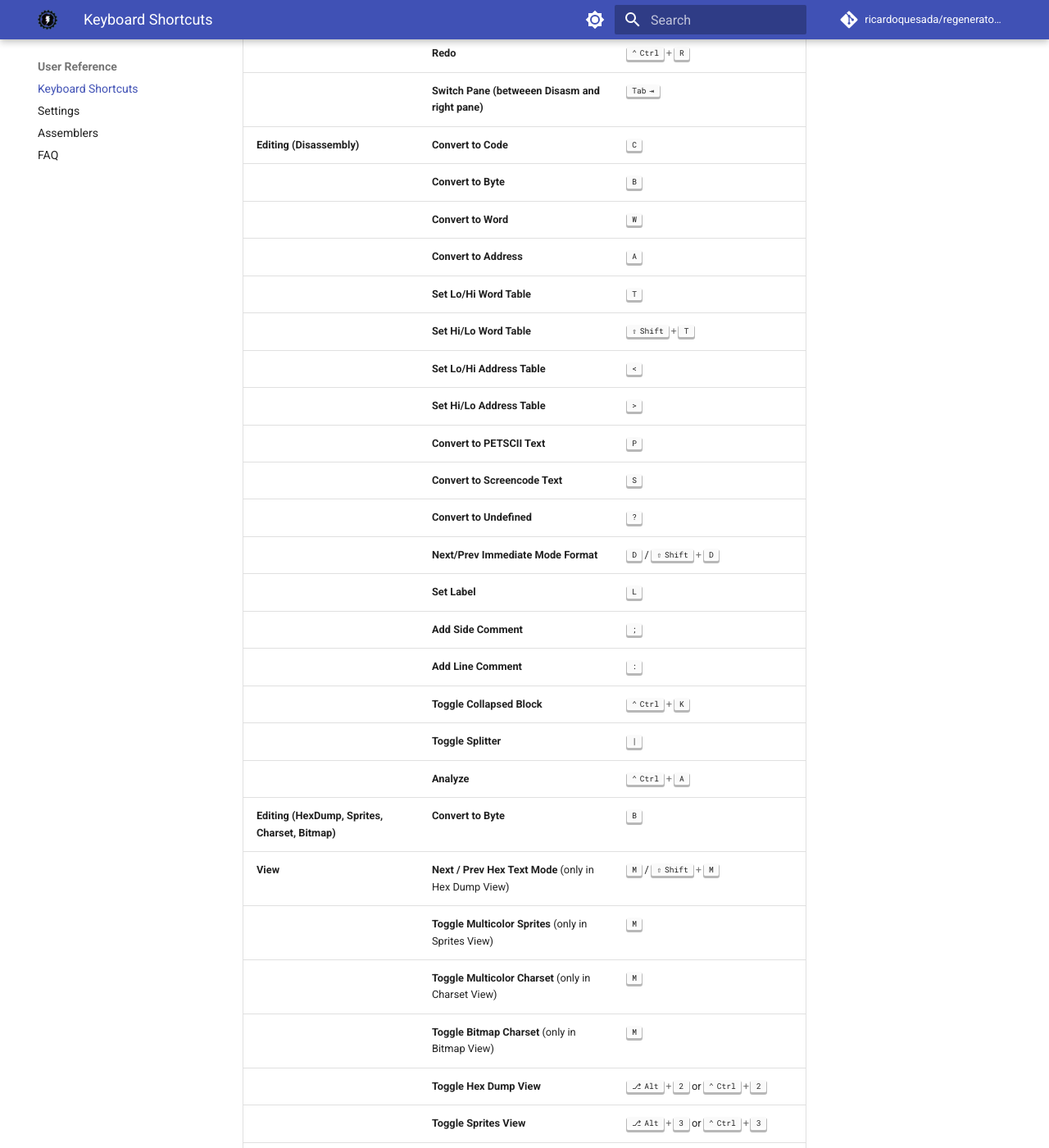
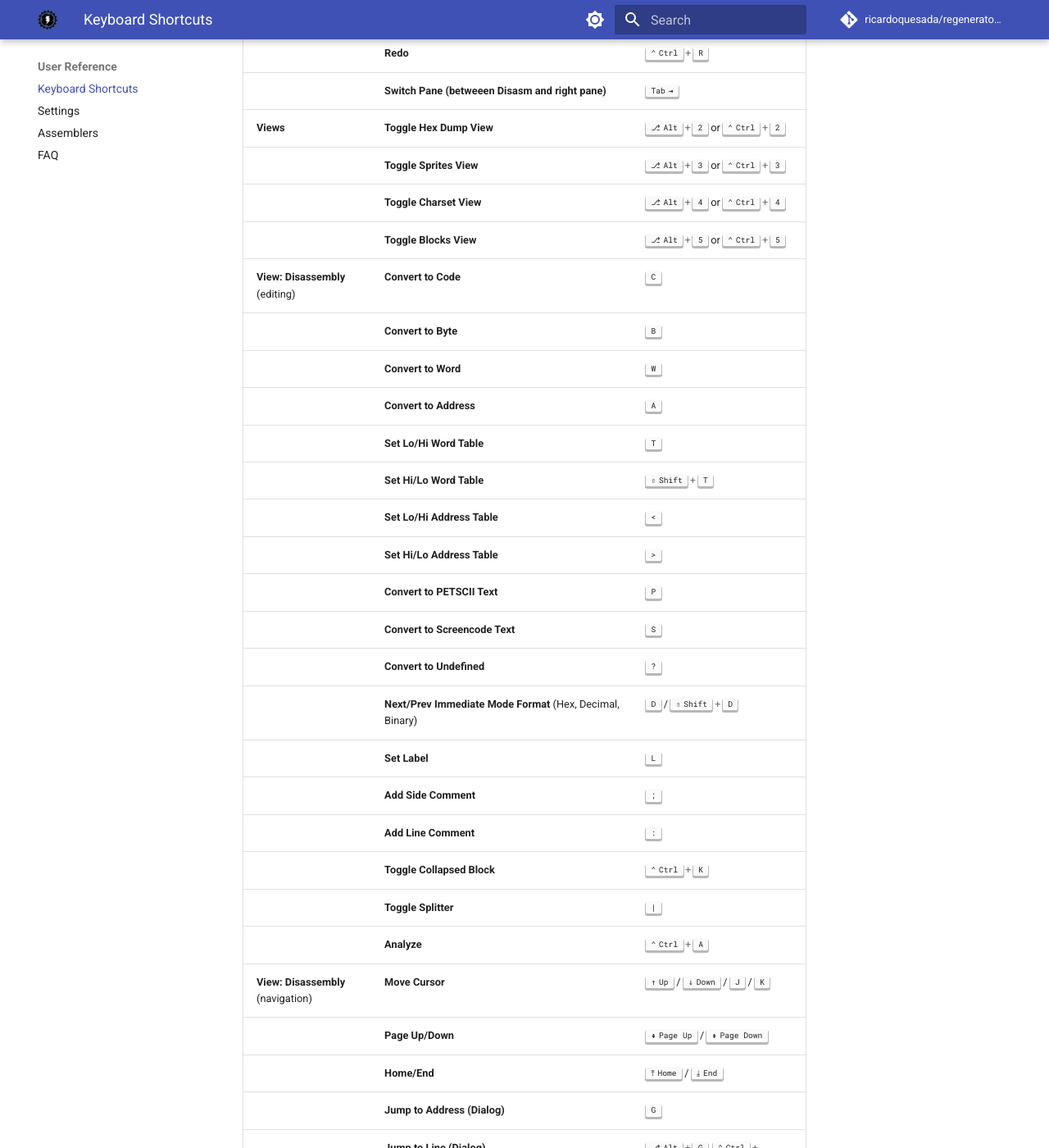
Before and after one commit to ricardoquesada/regenerator2000, an MkDocs documentation site: the page built from docs/keyboard_shortcuts.md, in a window 1280 px wide and 1400 px high, scrolled down 814 px. Shown: the whole window at 82% size. Built offline with MkDocs 1.6.1 and Material for MkDocs 9.7.7, drawn with Linux system fonts in a browser that asks for light colours; comment, search, counter and statistics services are not loaded; some of the changed text lies outside the part shown.

Commit message:
updated keyboard shortcuts doc

```diff
--- a/docs/keyboard_shortcuts.md
+++ b/docs/keyboard_shortcuts.md
@@ -3,66 +3,76 @@
 Some actions can be triggered with more than one keyboard combination. This is intentional to ensure compatibility
 across Windows, macOS, and Linux, and different terminal emulators.
 
-| Context                                         | Action                                                | Shortcut                                                      |
-| :---------------------------------------------- | :---------------------------------------------------- | :------------------------------------------------------------ |
-| **Global**                                      | **Activate Menu**                                     | ++f10++                                                       |
-|                                                 | **Exit**                                              | ++ctrl+q++                                                    |
-|                                                 | **Open File**                                         | ++ctrl+o++                                                    |
-|                                                 | **Save Project**                                      | ++ctrl+s++                                                    |
-|                                                 | **Save Project As**                                   | ++alt+s++ or ++ctrl+shift+s++                                 |
-|                                                 | **Export Project (ASM)**                              | ++ctrl+e++                                                    |
-|                                                 | **Export Project As (ASM)**                           | ++alt+e++ or ++ctrl+shift+e++                                 |
-|                                                 | **Document Settings**                                 | ++alt+d++ or ++ctrl+shift+d++                                 |
-|                                                 | **Settings**                                          | ++alt+o++ or ++ctrl+comma++                                   |
-|                                                 | **Undo**                                              | ++u++                                                         |
-|                                                 | **Redo**                                              | ++ctrl+r++                                                    |
-|                                                 | **Switch Pane (betweeen Disasm and right pane)**      | ++tab++                                                       |
-| **Editing (Disassembly)**                       | **Convert to Code**                                   | ++c++                                                         |
-|                                                 | **Convert to Byte**                                   | ++b++                                                         |
-|                                                 | **Convert to Word**                                   | ++w++                                                         |
-|                                                 | **Convert to Address**                                | ++a++                                                         |
-|                                                 | **Set Lo/Hi Word Table**                              | ++t++                                                         |
-|                                                 | **Set Hi/Lo Word Table**                              | ++shift+t++                                                   |
-|                                                 | **Set Lo/Hi Address Table**                           | ++less-than++                                                 |
-|                                                 | **Set Hi/Lo Address Table**                           | ++greater-than++                                              |
-|                                                 | **Convert to PETSCII Text**                           | ++p++                                                         |
-|                                                 | **Convert to Screencode Text**                        | ++s++                                                         |
-|                                                 | **Convert to Undefined**                              | ++question-mark++                                             |
-|                                                 | **Next/Prev Immediate Mode Format**                   | ++d++ / ++shift+d++                                           |
-|                                                 | **Set Label**                                         | ++l++                                                         |
-|                                                 | **Add Side Comment**                                  | ++semicolon++                                                 |
-|                                                 | **Add Line Comment**                                  | ++colon++                                                     |
-|                                                 | **Toggle Collapsed Block**                            | ++ctrl+k++                                                    |
-|                                                 | **Toggle Splitter**                                   | ++pipe++                                                      |
-|                                                 | **Analyze**                                           | ++ctrl+a++                                                    |
-| **Editing (HexDump, Sprites, Charset, Bitmap)** | **Convert to Byte**                                   | ++b++                                                         |
-| **View**                                        | **Next / Prev Hex Text Mode** (only in Hex Dump View) | ++m++ / ++shift+m++                                           |
-|                                                 | **Toggle Multicolor Sprites** (only in Sprites View)  | ++m++                                                         |
-|                                                 | **Toggle Multicolor Charset** (only in Charset View)  | ++m++                                                         |
-|                                                 | **Toggle Bitmap Charset** (only in Bitmap View)       | ++m++                                                         |
-|                                                 | **Toggle Hex Dump View**                              | ++alt+2++ or ++ctrl+2++                                       |
-|                                                 | **Toggle Sprites View**                               | ++alt+3++ or ++ctrl+3++                                       |
-|                                                 | **Toggle Charset View**                               | ++alt+4++ or ++ctrl+4++                                       |
-|                                                 | **Toggle Blocks View**                                | ++alt+5++ or ++ctrl+5++                                       |
-| **Menus**                                       | **Navigate Menu**                                     | ++arrow-up++, ++arrow-down++, ++arrow-left++, ++arrow-right++ |
-|                                                 | **Select Item**                                       | ++enter++                                                     |
-|                                                 | **Close Menu**                                        | ++escape++                                                    |
-| **Navigation**                                  | **Move Cursor**                                       | ++up++ / ++down++ / ++j++ / ++k++                             |
-|                                                 | **Page Up/Down**                                      | ++page-up++ / ++page-down++                                   |
-|                                                 | **Home/End**                                          | ++home++ / ++end++                                            |
-|                                                 | **Jump to Address (Dialog)**                          | ++g++                                                         |
-|                                                 | **Jump to Line (Dialog)**                             | ++alt+g++, ++ctrl+shift+g++                                   |
-|                                                 | **Jump to Line / End of File**                        | number + ++shift+g++                                          |
-|                                                 | **Jump to Operand**                                   | ++enter++                                                     |
-|                                                 | **Jump to Disassembly (from Panels)**                 | ++enter++                                                     |
-|                                                 | **Jump Back (History)**                               | ++backspace++                                                 |
-|                                                 | **Previous/Next 10 Lines**                            | ++ctrl+u++ / ++ctrl+d++                                       |
-| **Search**                                      | **Vim Search**                                        | ++slash++                                                     |
-|                                                 | **Next / Previous Match**                             | ++n++ / ++shift+n++                                           |
-|                                                 | **Search Dialog**                                     | ++ctrl+f++                                                    |
-|                                                 | **Find Next / Previous**                              | ++f3++ / ++shift+f3++                                         |
-|                                                 | **Go to symbol**                                      | ++ctrl+p++                                                    |
-|                                                 | **Find Cross References**                             | ++ctrl+x++                                                    |
-| **Selection**                                   | **Toggle Visual Mode**                                | ++shift+v++                                                   |
-|                                                 | **Select Text**                                       | ++shift+up++ / ++down++ / Visual Mode + ++j++ / ++k++         |
-|                                                 | **Clear Selection**                                   | ++escape++                                                    |
+| Context                            | Action                                                                                  | Shortcut                                                      |
+| :--------------------------------- | :-------------------------------------------------------------------------------------- | :------------------------------------------------------------ |
+| **Global**                         | **Activate Menu**                                                                       | ++f10++                                                       |
+|                                    | **Exit**                                                                                | ++ctrl+q++                                                    |
+|                                    | **Open File**                                                                           | ++ctrl+o++                                                    |
+|                                    | **Save Project**                                                                        | ++ctrl+s++                                                    |
+|                                    | **Save Project As**                                                                     | ++alt+s++ or ++ctrl+shift+s++                                 |
+|                                    | **Export Project (ASM)**                                                                | ++ctrl+e++                                                    |
+|                                    | **Export Project As (ASM)**                                                             | ++alt+e++ or ++ctrl+shift+e++                                 |
+|                                    | **Document Settings**                                                                   | ++alt+d++ or ++ctrl+shift+d++                                 |
+|                                    | **Settings**                                                                            | ++alt+o++ or ++ctrl+comma++                                   |
+|                                    | **Undo**                                                                                | ++u++                                                         |
+|                                    | **Redo**                                                                                | ++ctrl+r++                                                    |
+|                                    | **Switch Pane (betweeen Disasm and right pane)**                                        | ++tab++                                                       |
+| **Views**                          | **Toggle Hex Dump View**                                                                | ++alt+2++ or ++ctrl+2++                                       |
+|                                    | **Toggle Sprites View**                                                                 | ++alt+3++ or ++ctrl+3++                                       |
+|                                    | **Toggle Charset View**                                                                 | ++alt+4++ or ++ctrl+4++                                       |
+|                                    | **Toggle Blocks View**                                                                  | ++alt+5++ or ++ctrl+5++                                       |
+| **View: Disassembly** (editing)    | **Convert to Code**                                                                     | ++c++                                                         |
+|                                    | **Convert to Byte**                                                                     | ++b++                                                         |
+|                                    | **Convert to Word**                                                                     | ++w++                                                         |
+|                                    | **Convert to Address**                                                                  | ++a++                                                         |
+|                                    | **Set Lo/Hi Word Table**                                                                | ++t++                                                         |
+|                                    | **Set Hi/Lo Word Table**                                                                | ++shift+t++                                                   |
+|                                    | **Set Lo/Hi Address Table**                                                             | ++less-than++                                                 |
+|                                    | **Set Hi/Lo Address Table**                                                             | ++greater-than++                                              |
+|                                    | **Convert to PETSCII Text**                                                             | ++p++                                                         |
+|                                    | **Convert to Screencode Text**                                                          | ++s++                                                         |
+|                                    | **Convert to Undefined**                                                                | ++question-mark++                                             |
+|                                    | **Next/Prev Immediate Mode Format** (Hex, Decimal, Binary)                              | ++d++ / ++shift+d++                                           |
+|                                    | **Set Label**                                                                           | ++l++                                                         |
+|                                    | **Add Side Comment**                                                                    | ++semicolon++                                                 |
+|                                    | **Add Line Comment**                                                                    | ++colon++                                                     |
+|                                    | **Toggle Collapsed Block**                                                              | ++ctrl+k++                                                    |
+|                                    | **Toggle Splitter**                                                                     | ++pipe++                                                      |
+|                                    | **Analyze**                                                                             | ++ctrl+a++                                                    |
+| **View: Disassembly** (navigation) | **Move Cursor**                                                                         | ++up++ / ++down++ / ++j++ / ++k++                             |
+|                                    | **Page Up/Down**                                                                        | ++page-up++ / ++page-down++                                   |
+|                                    | **Home/End**                                                                            | ++home++ / ++end++                                            |
+|                                    | **Jump to Address (Dialog)**                                                            | ++g++                                                         |
+|                                    | **Jump to Line (Dialog)**                                                               | ++alt+g++, ++ctrl+shift+g++                                   |
+|                                    | **Jump to Line / End of File**                                                          | number + ++shift+g++                                          |
+|                                    | **Jump to Operand**                                                                     | ++enter++                                                     |
+|                                    | **Jump Back (History)**                                                                 | ++backspace++                                                 |
+|                                    | **Previous/Next 10 Lines**                                                              | ++ctrl+u++ / ++ctrl+d++                                       |
+| **View: Hexdump**                  | **Convert to Byte**                                                                     | ++b++                                                         |
+|                                    | **Next / Prev Hex Text Mode** (Screencode shifted/unshifted, PETSCII shifted/unshifted) | ++m++ / ++shift+m++                                           |
+|                                    | **Jump to Disassembly + update cursor**                                                 | ++enter++                                                     |
+| **View: Sprites**                  | **Convert to Byte**                                                                     | ++b++                                                         |
+|                                    | **Toggle Multicolor Sprites**                                                           | ++m++                                                         |
+|                                    | **Jump to Disassembly + update cursor**                                                 | ++enter++                                                     |
+| **View: Charset**                  | **Convert to Byte**                                                                     | ++b++                                                         |
+|                                    | **Toggle Multicolor Charset**                                                           | ++m++                                                         |
+|                                    | **Jump to Disassembly + update cursor**                                                 | ++enter++                                                     |
+| **View: Bitmap**                   | **Convert to Byte**                                                                     | ++b++                                                         |
+|                                    | **Toggle Multicolor Bitmap**                                                            | ++m++                                                         |
+|                                    | **Next / Prev Screen RAM** (0x0000,0x0400, ...)                                         | ++s++ / ++shift+s++                                           |
+|                                    | **Screen RAM after Bitmap**                                                             | ++x++                                                         |
+|                                    | **Jump to Disassembly + update cursor**                                                 | ++enter++                                                     |
+| **View: Blocks**                   | **Toggle Collapsed Block**                                                              | ++ctrl+k++                                                    |
+|                                    | **Jump to Disassembly + update cursor**                                                 | ++enter++                                                     |
+| **Menus**                          | **Navigate Menu**                                                                       | ++arrow-up++, ++arrow-down++, ++arrow-left++, ++arrow-right++ |
+|                                    | **Select Item**                                                                         | ++enter++                                                     |
+|                                    | **Close Menu**                                                                          | ++escape++                                                    |
+| **Search**                         | **Vim Search**                                                                          | ++slash++                                                     |
+|                                    | **Next / Previous Match**                                                               | ++n++ / ++shift+n++                                           |
+|                                    | **Search Dialog**                                                                       | ++ctrl+f++                                                    |
+|                                    | **Find Next / Previous**                                                                | ++f3++ / ++shift+f3++                                         |
+|                                    | **Go to symbol**                                                                        | ++ctrl+p++                                                    |
+|                                    | **Find Cross References**                                                               | ++ctrl+x++                                                    |
+| **Selection**                      | **Toggle Visual Mode**                                                                  | ++shift+v++                                                   |
+|                                    | **Select Text**                                                                         | ++shift+up++ / ++down++ / Visual Mode + ++j++ / ++k++         |
+|                                    | **Clear Selection**                                                                     | ++escape++                                                    |
```
